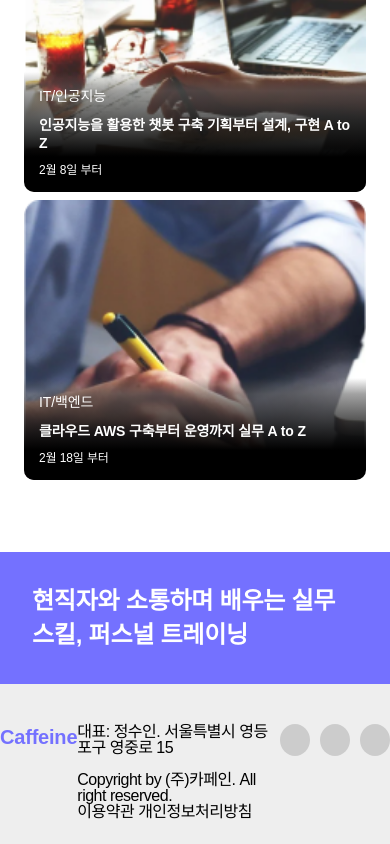
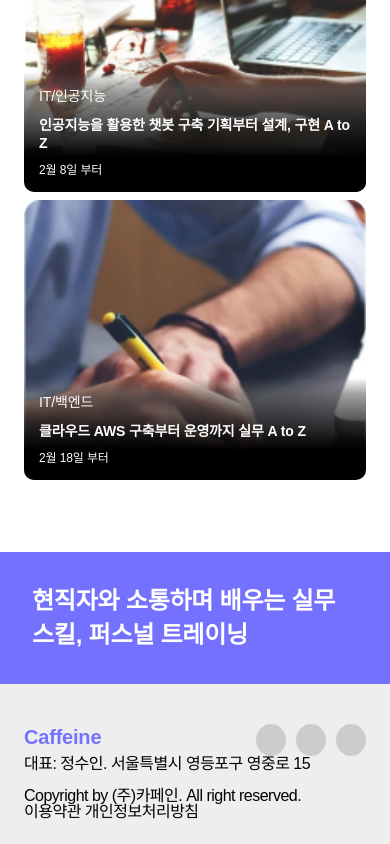
Before and after one commit to suinj8/react-typescript-caffeine, a React (Create React App) app: page / in a window 390 px wide. Shown: the part 2339-3183 px from the top of the page. Built offline with nearby package versions, Linux system fonts and the light colour scheme.

Commit message:
feat: apply mediaquery to footer

```diff
--- a/src/components/Footer.tsx
+++ b/src/components/Footer.tsx
@@ -2,10 +2,16 @@ import styled from "styled-components";
 import colors from "../styles/colors";
 import fonts from "../styles/fonts";
 
+import { useMediaQuery } from "react-responsive";
+
 const Footer = () => {
+  const isDesktop = useMediaQuery({ query: "(min-width: 769px)" });
+
   return (
-    <FooterBox>
+    <FooterBox isDesktop={isDesktop}>
       <footer className="footer-footer">
+        {isDesktop ? (
+          <>
             <div className="footer-logo">Caffeine</div>
             <div className="footer-content">
               <div>대표: 정수인. 서울특별시 영등포구 영중로 15 </div>
@@ -18,23 +24,50 @@ const Footer = () => {
               <div className="footer-item"></div>
               <div className="footer-item"></div>
             </div>
+          </>
+        ) : (
+          <>
+            <div className="footer-logoWrapper">
+              <div className="footer-logo">Caffeine</div>
+              <div className="footer-sns">
+                <div className="footer-item"></div>
+                <div className="footer-item"></div>
+                <div className="footer-item"></div>
+              </div>
+            </div>
+            <div className="footer-content">
+              <div>대표: 정수인. 서울특별시 영등포구 영중로 15 </div>
+              <br />
+              <div>Copyright by (주)카페인. All right reserved.</div>
+              <div>이용약관 개인정보처리방침</div>
+            </div>
+          </>
+        )}
       </footer>
     </FooterBox>
   );
 };
 
-const FooterBox = styled.div`
+const FooterBox = styled.div<{ isDesktop: boolean }>`
   width: 100%;
   height: 160px;
   background: ${colors.gray05};
   display: flex;
   justify-content: center;
+  box-sizing: border-box;
+  ${(props) => !props.isDesktop && "padding-left: 24px; padding-right: 24px;"}
 
   .footer-footer {
     max-width: 960px;
-    display: flex;
+    ${(props) => props.isDesktop && "display: flex;"}
     width: 100%;
     padding-top: 40px;
+
+    .footer-logoWrapper {
+      width: 100%;
+      display: flex;
+      justify-content: space-between;
+    }
 
     .footer-logo {
       flex: 1;
```
Lines whose indentation alone changed are shown as unchanged.
